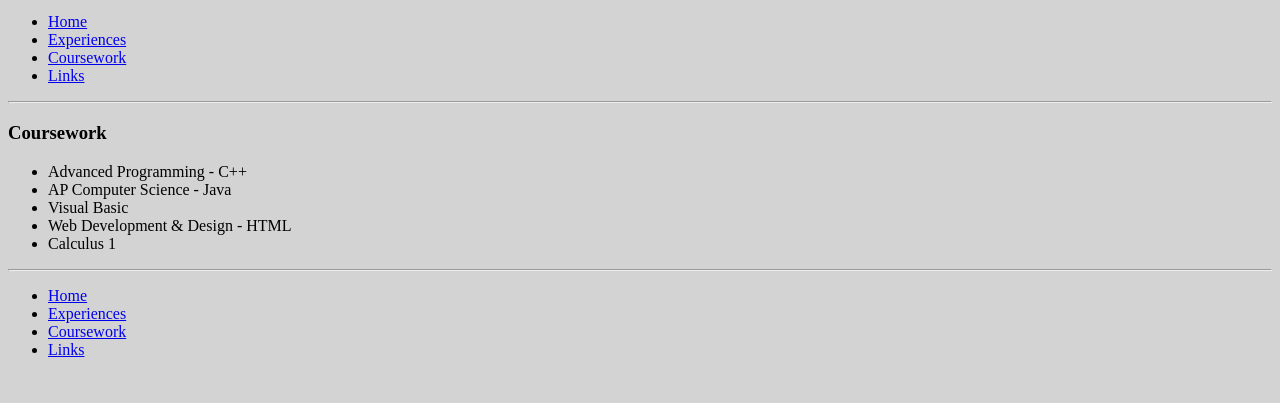
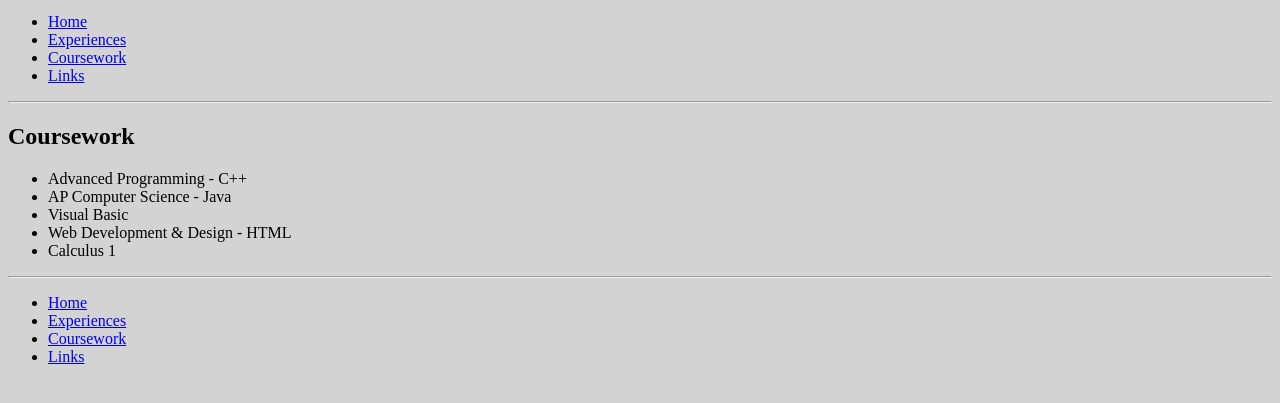
Before and after one commit to lasyakoneru/lasyakoneru.github.io, a plain HTML site: page CourseWork.html in a window 1280 px wide. Shown: the part 87-490 px from the top of the page. Drawn offline with Linux system fonts and the light colour scheme.

Commit message:
Update CourseWork.html

```diff
--- a/CourseWork.html
+++ b/CourseWork.html
@@ -22,7 +22,7 @@
 
 <section class="container">
 
-	<h3>Coursework</h3>
+	<h2>Coursework</h2>
 	<ul>
 		<li>Advanced Programming - C++</li>
 		<li>AP Computer Science - Java</li>
```
